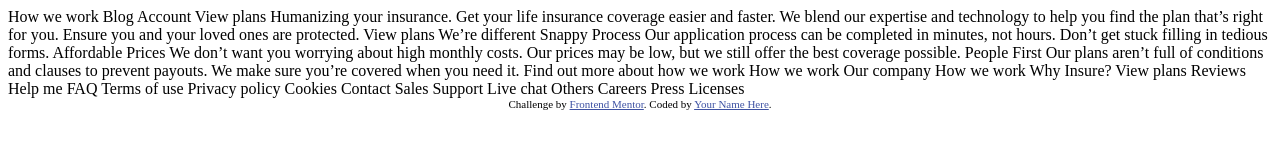
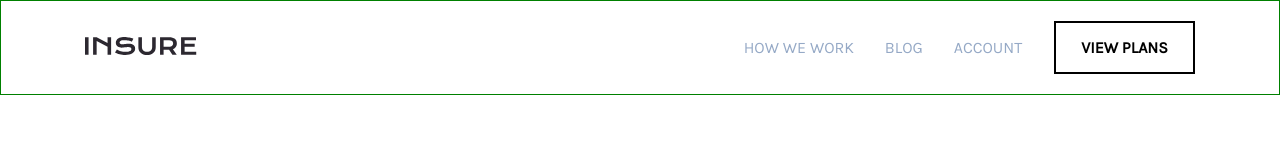
Before and after one commit to josh-boat365/insure-landing-page, a plain HTML site: page index.html in a window 1280 px wide. Drawn offline with Linux system fonts and the light colour scheme.

Commit message:
navbar 0
first navbar update

```diff
--- a/index.html
+++ b/index.html
@@ -1,27 +1,52 @@
 <!DOCTYPE html>
 <html lang="en">
+
 <head>
-  <meta charset="UTF-8">
-  <meta name="viewport" content="width=device-width, initial-scale=1.0"> <!-- displays site properly based on user's device -->
+    <meta charset="UTF-8">
+    <meta name="viewport" content="width=device-width, initial-scale=1.0">
+    <!-- displays site properly based on user's device -->
 
-  <link rel="icon" type="image/png" sizes="32x32" href="./images/favicon-32x32.png">
+    <!-- <link rel="icon" type="image/png" sizes="32x32" href="./images/favicon-32x32.png"> -->
 
-  <title>Frontend Mentor | Insure landing page</title>
+    <title>Frontend Mentor | Insure landing page</title>
 
-  <!-- Feel free to remove these styles or customise in your own stylesheet 👍 -->
-  <style>
+    <!-- Feel free to remove these styles or customise in your own stylesheet 👍 -->
+    <!-- <style>
     .attribution { font-size: 11px; text-align: center; }
     .attribution a { color: hsl(228, 45%, 44%); }
-  </style>
+  </style> -->
+
+    <link rel="stylesheet" href="./style/style.css">
+
+    <link rel="preconnect" href="https://fonts.gstatic.com">
+    <link href="https://fonts.googleapis.com/css2?family=Karla&display=swap" rel="stylesheet">
+
 </head>
+
 <body>
 
-  How we work
-  Blog
-  Account
-  View plans
+    <header class="header">
+        <nav>
+            <div class="lhs">
+                <a href="#" class="logo">
+                    <img src="./images/logo.svg" alt="Insure">
+                </a>
+            </div>
+            <div class="rhs">
+                <div class="links">
+                    <a href="#">How we work</a>
+                    <a href="#">Blog</a>
+                    <a href="#">Account</a>
+                </div>
+                <a href="#" class="button">
+                   VIEW PLANS
+                </a>
+            </div>
+        </nav>
+    </header>
 
-  Humanizing your insurance.
+
+    <!-- Humanizing your insurance.
 
   Get your life insurance coverage easier and faster. We blend our expertise
   and technology to help you find the plan that’s right for you. Ensure you
@@ -80,6 +105,7 @@
   <div class="attribution">
     Challenge by <a href="https://www.frontendmentor.io?ref=challenge" target="_blank">Frontend Mentor</a>.
     Coded by <a href="#">Your Name Here</a>.
-  </div>
+  </div> -->
 </body>
+
 </html>
--- /dev/null
+++ b/style/style.css
@@ -0,0 +1,60 @@
+:root {
+    /* primary colors */
+    --DarkViolet: hsl(256, 26%, 20%);
+    --GrayishBlue: hsl(216, 30%, 68%);
+    /* neutral colors */
+    --VeryDarkViolet: hsl(270, 9%, 17%);
+    --DarkGrayishViolet: hsl(273, 4%, 51%);
+    --VeryLightGray: hsl(0, 0%, 98%);
+}
+
+* {
+    margin: 0;
+    padding: 0;
+    box-sizing: border-box;
+    font-size: 16px;
+}
+
+.header {
+    border: 1px solid green;
+}
+
+.header nav {
+    display: flex;
+    justify-content: space-between;
+    /* width: 77.0833%; */
+    width: 1110px;
+    margin: 20px auto;
+    align-items: center;
+    /* border: 1px solid black; */
+}
+
+.header nav .rhs {
+    display: flex;
+    justify-content: space-between;
+    align-items: center;
+    font-family: 'Karla', sans-serif;
+    font-weight: 400;
+}
+
+.header nav .rhs .links a {
+    text-decoration: none;
+    color: var(--GrayishBlue);
+    margin-right: 32px;
+    text-transform: uppercase;
+}
+
+.header nav .rhs .links a:not(:last-child) {
+    margin-right: 27px;
+}
+
+.header nav .rhs .button {
+    padding: 15px 25px;
+    border: 2px solid black;
+    /* height: 40px;
+    width: 146px; */
+    text-align: center;
+    text-decoration: none;
+    color: black;
+    font-weight: 700;
+}
```
